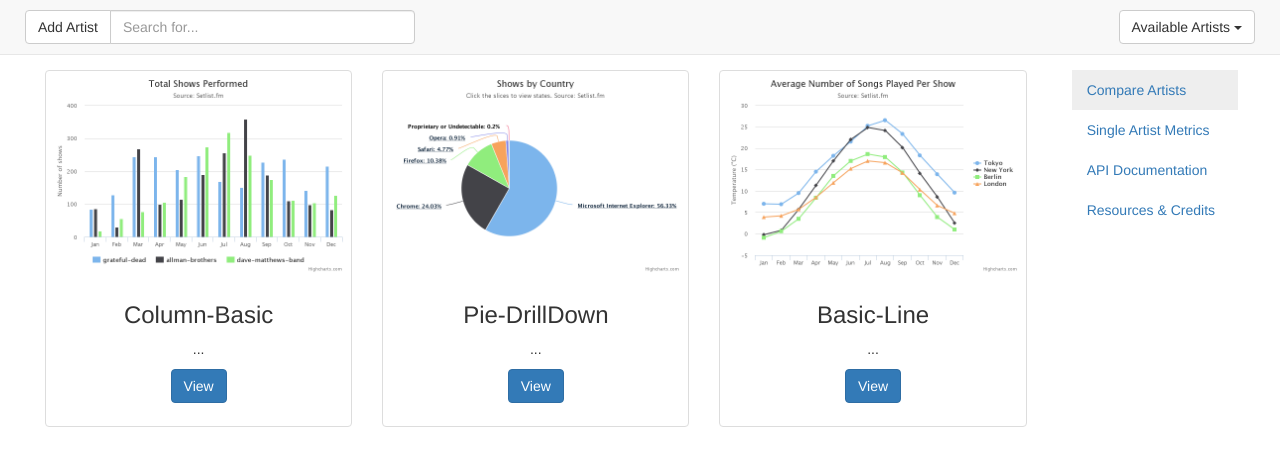
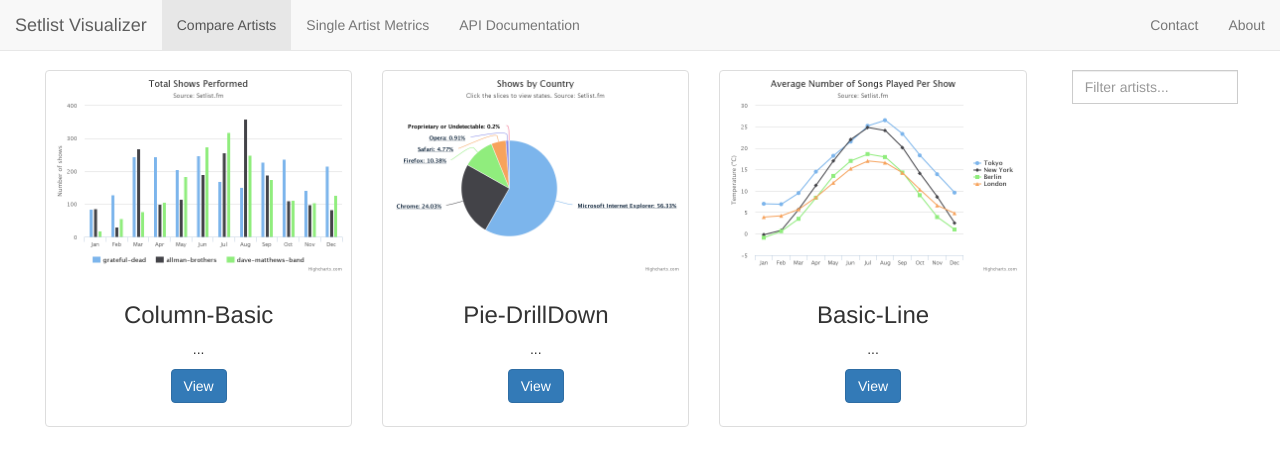
Before and after one commit to DJO3/grateful_dead_grabber, a Flask app: page / in a window 1280 px wide. Shown: the top 466 px of the page. Run offline with Flask 2, Linux system fonts and the light colour scheme; some libraries are stand-ins or nearby versions.

Commit message:
reworked dropdown and sidebar

```diff
--- a/static/css/site.css
+++ b/static/css/site.css
@@ -3,21 +3,24 @@
 }
 
 .dropdown {
-    padding-right: 15px;
-    padding-left: 15px;
+    width: 100%;
+    margin-bottom: 1rem;
 }
 
-.dropdown-menu li a input {
-    margin-right: 1rem;
+#artists-list {
+  max-height: 75%;
+  overflow: auto;
 }
 
 .sidebar-nav-fixed {
     width: 13%;
 }
-.nav-sidebar > .active > a,
-.nav-sidebar > .active > a:hover,
-.nav-sidebar > .active > a:focus {
+
+.list-group-item:hover,
+.list-group-item.active:hover,
+.list-group-item.active {
   background-color: #eee;
+  border-color: #eee;
 }
 
 .chart-img {
--- a/static/js/column-basic.js
+++ b/static/js/column-basic.js
@@ -97,14 +97,23 @@ function getArtists (callback) {
 function populateArtistsDropdown(artists) {
     var dropdown = $('#artists-list');
     artists.forEach(function (artist) {
-        dropdown.append('<li><a href="#"><input type="checkbox" id="'+artist+'">'+artist+'</a></li>')
-        dropdown.append('<li role="separator" class="divider"></li>')
+        dropdown.append('<div id="'+artist+'" class="list-group-item"><a href="#">'+artist+'</a></div>');
+    });
+
+    // Add active class to select artist div
+    var artistDiv = $('.list-group-item');
+    artistDiv.on("click", function() {
+        if ($(this).hasClass("active")) {
+            $(this).removeClass("active");
+        } else {
+            $(this).addClass("active");
+        }
     });
 }
 
-// Returns an array of all selected artists in artists dropdown
+// Returns an array of all selected artists in artists
 function getCheckedArtists() {
-    var artists = $('input:checkbox:checked').map(function() {
+    var artists = $('div .active.list-group-item').map(function() {
         return this.id;
     });
 
--- a/templates/base.html
+++ b/templates/base.html
@@ -9,63 +9,61 @@
 </head>
 
 <body>
-    <nav class="navbar navbar-default navbar-fixed-top" role="navigation">
-    	<div class="row" id="nav-row">
-            <div class="col-xs-12 col-sm-12 col-md-12 col-lg-12">
-
-                <!--Add Artists-->
-                  <div class="col-xs-5 col-sm-4 pull-left">
-                    <div class="input-group">
-                      <span class="input-group-btn">
-                        <button class="btn btn-default" type="button">Add Artist</button>
-                      </span>
-                      <input type="text" class="form-control" placeholder="Search for...">
-                    </div>
-                  </div>
-
-                <!--Artists Dropdown-->
-                <div class="dropdown pull-right">
-                  <button class="btn btn-default dropdown-toggle" type="button" id="dropdownMenu1" data-toggle="dropdown" aria-haspopup="true" aria-expanded="true">
-                    Available Artists
-                    <span class="caret"></span>
-                  </button>
-                  <ul id="artists-list" class="dropdown-menu" aria-labelledby="dropdownMenu1">
-                    <!--column-basic.js getArtists()-->
-                  </ul>
-                </div>
-
+    <nav class="navbar navbar-default navbar-fixed-top">
+        <div class="container-fluid">
+            <div class="navbar-header">
+                <button type="button" class="navbar-toggle collapsed" data-toggle="collapse" data-target="#navbar" aria-expanded="false" aria-controls="navbar">
+                    <span class="sr-only">Toggle navigation</span>
+                    <span class="icon-bar"></span>
+                    <span class="icon-bar"></span>
+                    <span class="icon-bar"></span>
+                </button>
+                <a class="navbar-brand" href="#">Setlist Visualizer</a>
+            </div>
+            <div id="navbar" class="navbar-collapse collapse">
+                <!--Left Items-->
+                <ul class="nav navbar-nav">
+                    <li class="active"><a href="#">Compare Artists</a></li>
+                    <li><a href="#">Single Artist Metrics</a></li>
+                    <li><a href="#">API Documentation</a></li>
+                </ul>
+                <!--Right Items-->
+                <ul class="nav navbar-nav navbar-right">
+                    <li><a href="#">Contact</a></li>
+                    <li><a href="#">About</a></li>
+                </ul>
             </div>
         </div>
-
     </nav>
 
+    <!--Main-->
     <div class="container-fluid">
-
         <div class="row">
             <div class="col-xs-12 col-sm-12 col-md-12 col-lg-12">
 
-                <!--Chart Placeholder-->
-                <div class="col-xs-10 col-sm-10 col-md-10 col-lg-10">
-                	<div class="col-xs-4 col-sm-4 col-md-4 col-lg-4">
+                <!--Chart Content-->
+                <div class="col-md-10 col-lg-10">
+                	<div class="col-md-4 col-lg-4">
                         {% block column_basic %}{% endblock %}
                     </div>
-                    <div class="col-xs-4 col-sm-4 col-md-4 col-lg-4">
+                    <div class="col-md-4 col-lg-4">
                         {% block pie_drilldown %}{% endblock %}
                     </div>
-                    <div class="col-xs-4 col-sm-4 col-md-4 col-lg-4">
+                    <div class="col-md-4 col-lg-4">
                         {% block basic_line %}{% endblock %}
                     </div>
                 </div>
 
                 <!--Sidebar-->
-                <div class="col-xs-2 col-sm-2 col-md-2 col-lg-2 sidebar">
+                <div class="col-md-2 col-lg-2 sidebar">
                     <div class="sidebar-nav-fixed pull-right affix">
-                        <ul class="nav nav-sidebar">
-                            <li class="active"><a href="#">Compare Artists</a></li>
-                            <li><a href="#">Single Artist Metrics</a></li>
-                            <li><a href="#">API Documentation</a></li>
-                            <li><a href="#">Resources & Credits</a></li>
-                          </ul>
+                        <div class="input-group">
+                            <input type="text" class="form-control" placeholder="Filter artists...">
+                        </div>
+                        <!--Artists Dropdown-->
+                        <div id="artists-list">
+                            <!--column-basic.js getArtists()-->
+                        </div>
                     </div>
                 </div>
 
```
